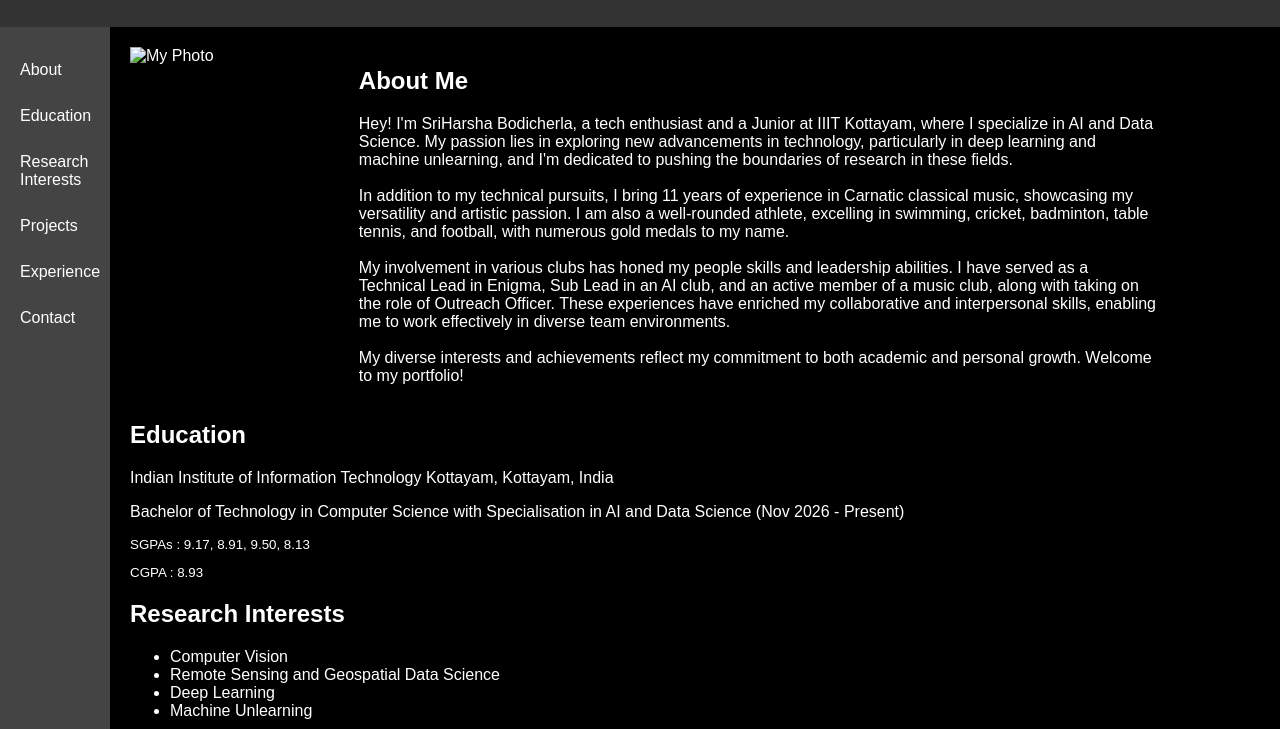
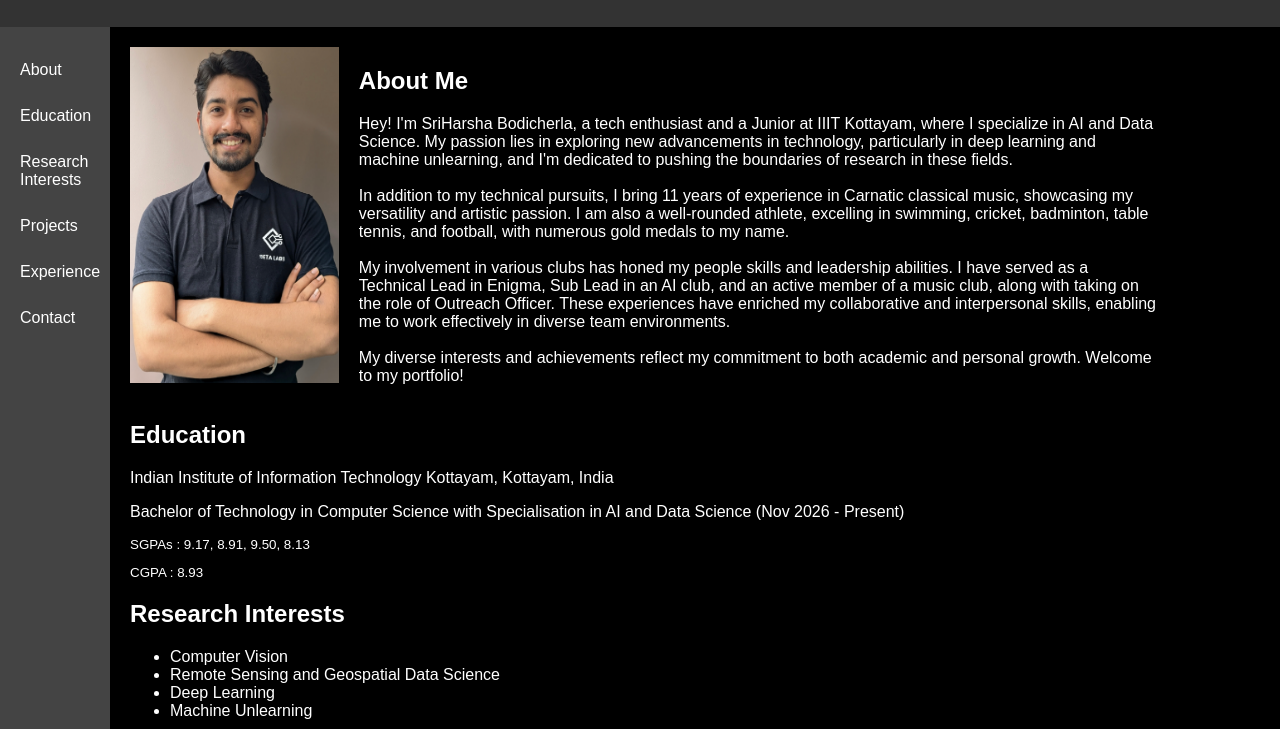
Before and after one commit to jacktherizzler/web, a plain HTML site: page index.html in a window 1280 px wide. Shown: the part 71-800 px from the top of the page. Drawn offline with Linux system fonts and the light colour scheme.

Commit message:
Update index.html

```diff
--- a/index.html
+++ b/index.html
@@ -147,7 +147,7 @@
     <div class="content-container">
         <div class="container" id="about">
             <div class="about-container">
-                <img src="harsha.jpeg" alt="My Photo" class="profile-pic">
+                <img src="harsha.jpg" alt="My Photo" class="profile-pic">
                 <div class="about-text">
                     <h2>About Me</h2>
                     <p>Hey! I'm SriHarsha Bodicherla, a tech enthusiast and a Junior at IIIT Kottayam, where I specialize in AI and Data Science. My passion lies in exploring new advancements in technology, particularly in deep learning and machine unlearning, and I'm dedicated to pushing the boundaries of research in these fields.
```
